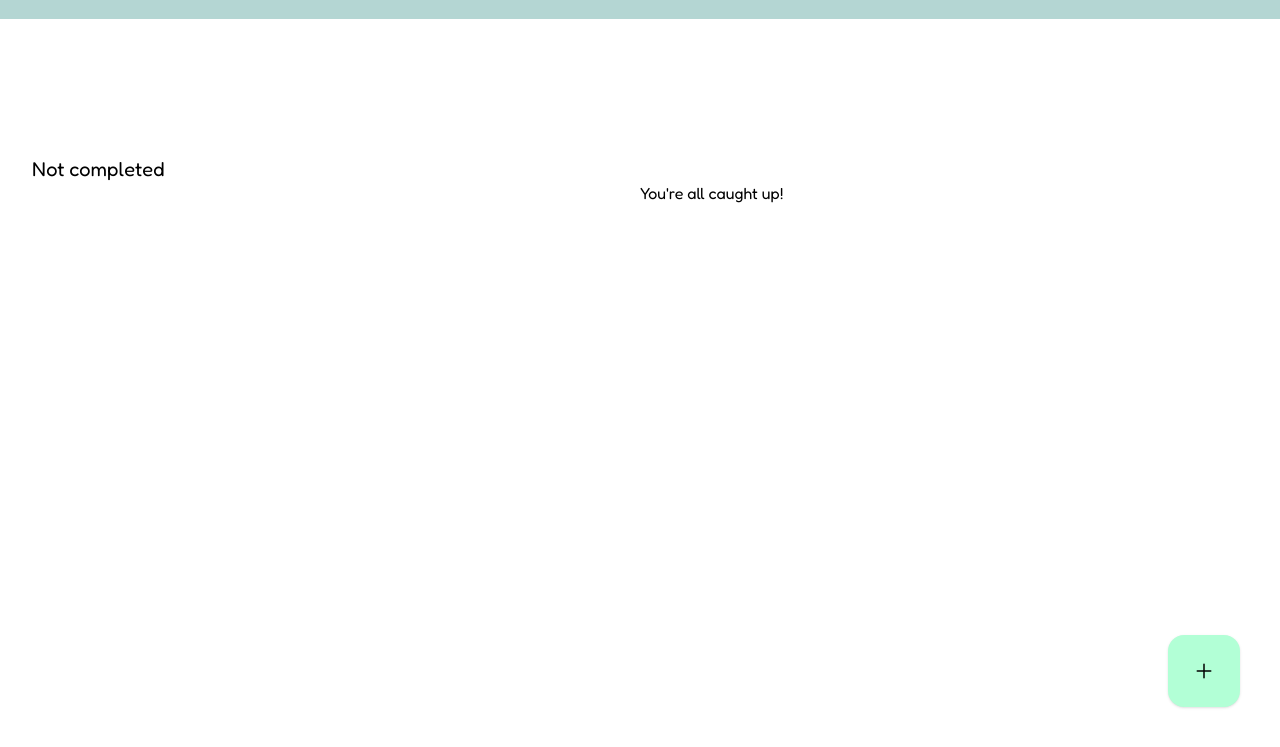
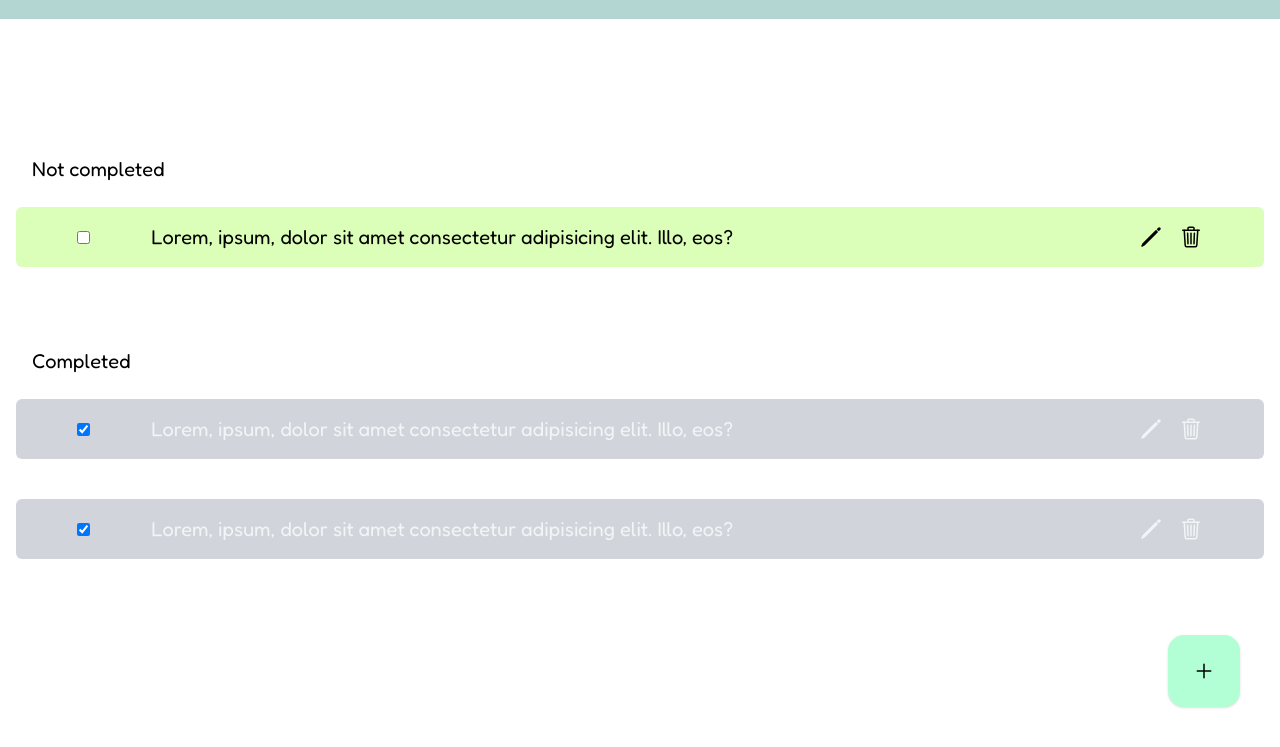
Before and after one commit to kxng0109/Todos, a plain HTML site: page public/index.html in a window 1280 px wide. Shown: the part 53-800 px from the top of the page. Drawn offline with nearby package versions, Linux system fonts and the light colour scheme.

Commit message:
Added some actions, need to check on them again.

```diff
--- a/public/index.html
+++ b/public/index.html
@@ -29,25 +29,46 @@
 		</div>
 	</header>
 
-	<main class="px-4 absolute left-0 top-52 w-full dark:text-white">
-		<p class="absolute top-1/2 left-1/2">You're all caught up!</p>
+	<main>
+		<!-- <p class="absolute top-1/2 left-1/2 -translate-y-1/2 -translate-x-1/2 text-2xl dark:text-white w-4/5 text-center leading-10" id="middle-text">Welcome, click the button at the button-right corner to start</p> --><!-- You're all caught up!&#128077; -->
+		<content class="px-4 absolute left-0 top-52 w-full dark:text-white">
 			<div id="pending">
 				<h3 class="text-xl pb-6 pl-4" id="pending-text">Not completed</h3>
-			<section id="todos-div">
-				<!-- <div class="w-full bg-very-light-green flex justify-evenly items-center rounded-md px-5 py-4 dark:bg-dark-lighter-blueish">
+				<section id="undone-todos-div" class="todos-div">
+					<div class=" undone-todos w-full bg-very-light-green flex justify-evenly items-center rounded-md px-5 py-4 dark:bg-dark-lighter-blueish mb-10">
 						<input type="checkbox" name="">
 						<p id="todos-text" class="px-5 truncate w-4/5 text-xl cursor-pointer">Lorem, ipsum, dolor sit amet consectetur adipisicing elit. Illo, eos?</p>
 						<div class="flex items-center w-16 justify-between">
 							<ion-icon name="pencil-outline" class="text-2xl cursor-pointer"></ion-icon>
-						<ion-icon name="trash-outline" class="text-2xl cursor-pointer"></ion-icon>
+							<ion-icon name="trash-outline" class="text-2xl cursor-pointer undone-delete"></ion-icon>
 						</div>
-				</div> -->
+					</div>
 				</section>
 			</div>
 
-		<!-- <div id="completed" class="mt-20">
+			<div id="completed" class="mt-20">
 				<h3 class="text-xl pb-6 pl-4 dark:text-white" id="completed-text">Completed</h3>
-		</div> -->
+				<section id="done-todos-div" class="todos-div text-gray-100 dark:text-gray-500">
+					<div class="done-todos w-full bg-gray-300 flex justify-evenly items-center rounded-md px-5 py-4 dark:bg-gray-700 relative left-0 mb-10">
+						<input type="checkbox" name="" checked>
+						<p id="todos-text" class="px-5 truncate w-4/5 text-xl cursor-pointer">Lorem, ipsum, dolor sit amet consectetur adipisicing elit. Illo, eos?</p>
+						<div class="flex items-center w-16 justify-between">
+							<ion-icon name="pencil-outline" class="text-2xl cursor-pointer"></ion-icon>
+							<ion-icon name="trash-outline" class="text-2xl cursor-pointer done-delete"></ion-icon>
+						</div>
+					</div>
+
+					<div class="done-todos w-full bg-gray-300 flex justify-evenly items-center rounded-md px-5 py-4 dark:bg-gray-700 relative left-0">
+						<input type="checkbox" name="" checked>
+						<p id="todos-text" class="px-5 truncate w-4/5 text-xl cursor-pointer">Lorem, ipsum, dolor sit amet consectetur adipisicing elit. Illo, eos?</p>
+						<div class="flex items-center w-16 justify-between">
+							<ion-icon name="pencil-outline" class="text-2xl cursor-pointer"></ion-icon>
+							<ion-icon name="trash-outline" class="text-2xl cursor-pointer done-delete"></ion-icon>
+						</div>
+					</div>
+				</section>
+			</div>
+		</content>
 	</main>
 
 	<div id="add" class="absolute bottom-10 right-10 bg-light-green p-6 rounded-2xl shadow flex justify-center items-center cursor-pointer dark:bg-dark-blueish">
--- a/public/index.js
+++ b/public/index.js
@@ -1,5 +1,17 @@
 const SLIDER = document.querySelector('#slider');
 const SLIDER_CIRCLE = document.querySelector('#slider-circle');
+const middleText = document.querySelector('#middle-text');
+const deleteDone = document.querySelectorAll('.done-delete');
+const deleteUndone = document.querySelectorAll('.undone-delete');
+const undoneTodos = document.querySelectorAll('.undone-todos');
+const doneTodos = document.querySelectorAll('.done-todos');
+const undoneTodosDiv = document.querySelector('#undone-todos-div');
+const doneTodosDiv = document.querySelector('#done-todos-div');
+
+if (!localStorage.new) {
+	localStorage.setItem('new', 1);
+	middleText.textContent = `Welcome, click the button at the button-right corner to start`;
+}
 
 
 if (localStorage.theme === 'dark' || (!('theme' in localStorage) && window.matchMedia('(prefers-color-scheme: dark)').matches)) {
@@ -11,14 +23,21 @@ if (localStorage.theme === 'dark' || (!('theme' in localStorage) && window.match
 SLIDER.onclick = () =>{
 	if (document.documentElement.classList.contains('dark')) {
 	 	localStorage.setItem('theme', 'light');
-    console.log(localStorage.getItem('theme'));
 	 	return document.documentElement.classList.remove('dark');
   }
 
 	document.documentElement.classList.add('dark');
 	localStorage.setItem('theme', 'dark');
-  console.log(localStorage.getItem('theme'));
 }
+
+function deleteAction (theNode) {
+	// console.log(theNode.parentNode)
+	setTimeout(() => theNode.parentNode.removeChild(theNode), 600);
+}
+
+deleteDone.forEach((element, index) =>{
+	deleteDone[index].onclick  = () => deleteAction(doneTodos[index]);
+});
 
 // let themeChecker = () =>{
 //   if (!(localStorage.getItem('theme'))) {
```
Also changed, not shown: src/styles.css (+14 -0 lines), public/styles.css. Lines whose indentation alone changed are shown as unchanged.
